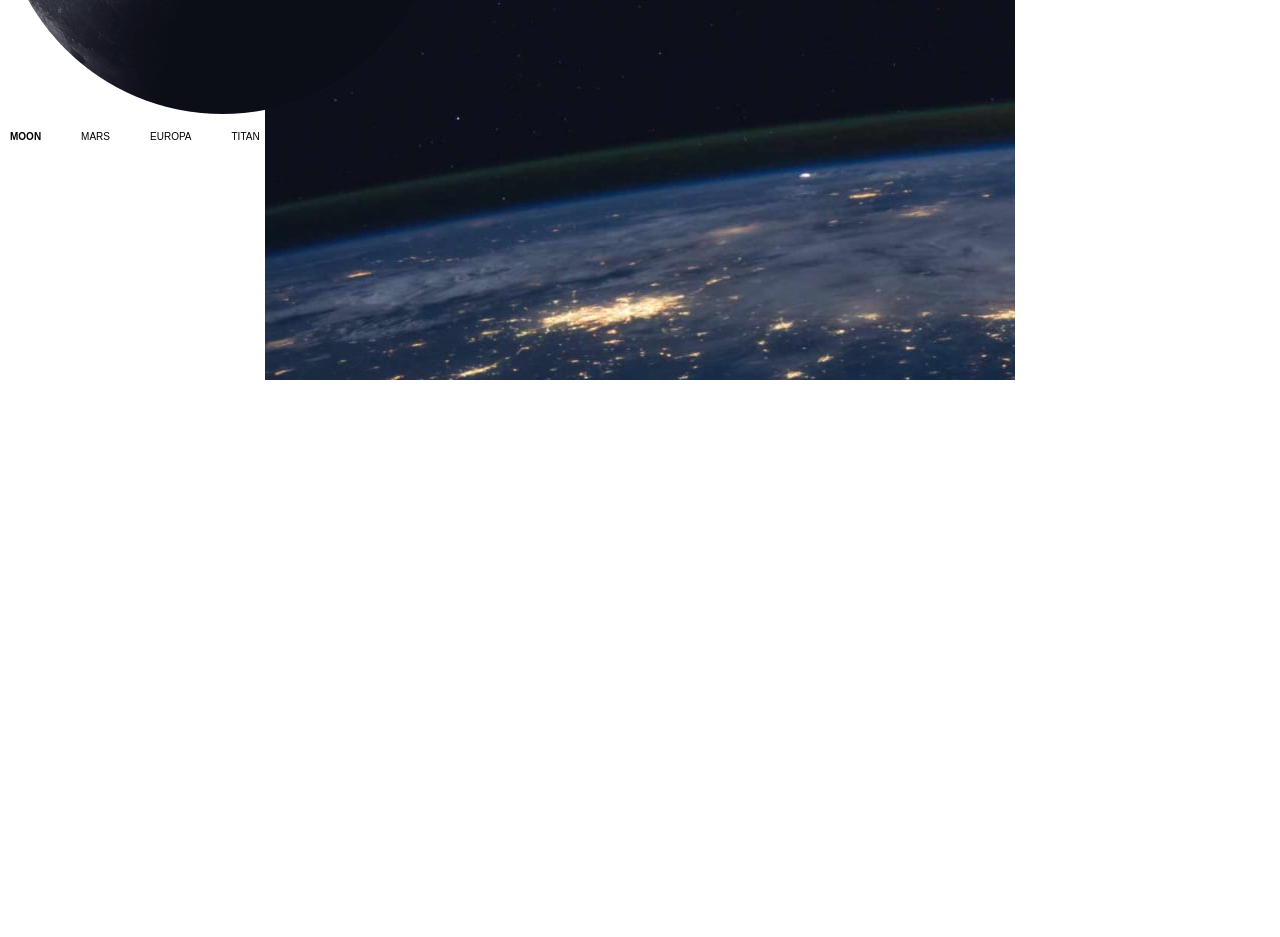
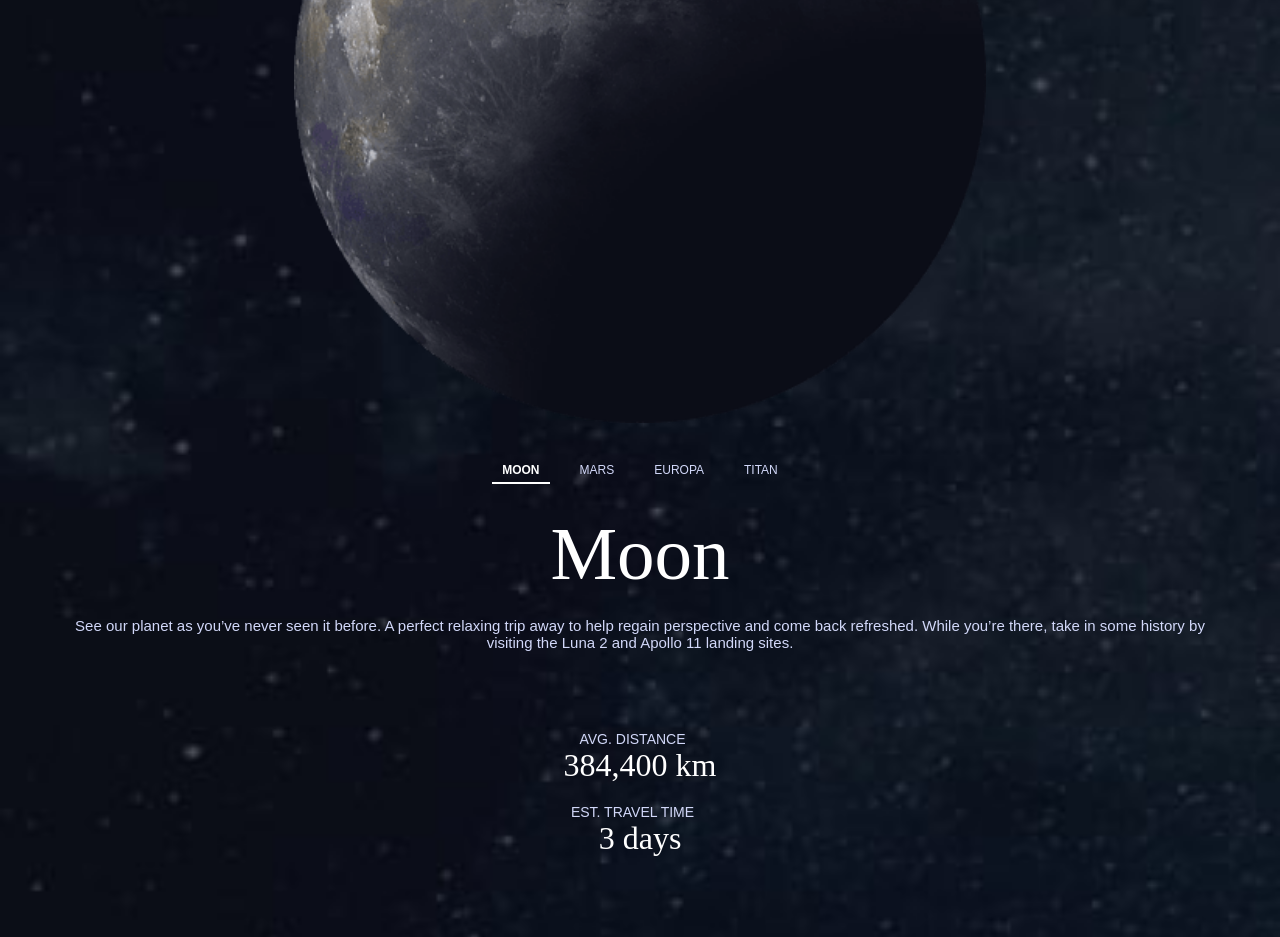
Before and after one commit to kaueOliveira/Space-Tourism, a React (Vite) app: page /destination in a window 1280 px wide. Shown: the part 420-1357 px from the top of the page. Before the commit the page ends 800 px from the top, so only its background shows below. Built offline with nearby package versions, Linux system fonts and the light colour scheme.

Commit message:
finalizing the Destination component and updating CSS styles

```diff
--- a/src/App.jsx
+++ b/src/App.jsx
@@ -1,4 +1,3 @@
-import NavBar from "./components/navBar/navBar"
 import Home from "./pages/Home/Home"
 import Destination from "./pages/Destination/Destination";
 
@@ -8,7 +7,6 @@ function App() {
 
   return (
     <Router>
-      <NavBar/>
       <Routes>
         <Route path="/" element={<Home/>}/>
         <Route path="/destination" element={<Destination/>}/>
--- a/src/components/navBar/NavBar.css
+++ b/src/components/navBar/NavBar.css
@@ -1,4 +1,3 @@
-/* Reseta o body pra não ter scroll ao abrir menu */
 body {
   margin: 0;
   font-family: Arial, sans-serif;
@@ -15,10 +14,10 @@ header {
   align-items: center;
 
   width: 90%;
-  margin: 1rem auto;
+  margin: auto;
+  padding-top: 2rem;
 }
 
-/* Botão do menu */
 .menu-btn {
   cursor: pointer;
 }
@@ -27,11 +26,10 @@ header {
   display: none;
 }
 
-/* Sidebar container */
 .sidebar {
   position: fixed;
   top: 0;
-  left: calc(100%); /* escondido inicialmente */
+  left: calc(100%);
 
   width: 25rem;
   height: 100%;
@@ -43,16 +41,15 @@ header {
 
   color: white;
 
-  transition: left 0.3s ease;
+  transition: left 0.5s ease;
   z-index: 1000;
 }
 
-/* Quando abrir */
+
 .sidebar.open {
   left: calc(100% - 29rem);
 }
 
-/* Lista do menu */
 .sidebar ul {
   list-style: none;
   padding: 0;
@@ -73,7 +70,11 @@ span {
   font-weight: bolder;
 }
 
-/* Botão de fechar */
+a {
+  color: white;
+  text-decoration: none;
+}
+
 .close-btn {
   padding: 5px;
   cursor: pointer;
--- a/src/index.css
+++ b/src/index.css
@@ -1,3 +1,3 @@
 body {
-    background: url('./assets/home/background-home-mobile.jpg') no-repeat center fixed;
+    /* background: url('./assets/home/background-home-mobile.jpg') no-repeat center fixed; */
 }
--- a/src/pages/Destination/Destination.jsx
+++ b/src/pages/Destination/Destination.jsx
@@ -1,6 +1,7 @@
 import { useState } from "react";
 import data from "../../data.json";
 import "./destination.css";
+import NavBar from "../../components/navBar/navBar";
 
 const Destination = () => {
   const [selectedIndex, setSelectedIndex] = useState(0);
@@ -18,6 +19,8 @@ const Destination = () => {
 
   return (
     <div id="destination">
+      <NavBar />
+      <section id="section-destination">
         <p>
           <span>01</span>PICK YOUR DESTINATION
         </p>
@@ -26,7 +29,7 @@ const Destination = () => {
           alt={currentDestination.name}
           className={fade ? "fade-in" : "fade-out"}
         />
-      <ul>
+        <ul id="ul-destination">
           {data.destinations.map((destination, index) => (
             <li
               key={destination.name}
@@ -37,6 +40,23 @@ const Destination = () => {
             </li>
           ))}
         </ul>
+        <div id="info-destination">
+          <h1 className={fade ? "fade-in" : "fade-out"}>
+            {currentDestination.name}
+          </h1>
+          <p className={fade ? "fade-in" : "fade-out"}>
+            {currentDestination.description}
+          </p>
+          <div id="distance" className={fade ? "fade-in" : "fade-out"}>
+            <span>AVG. DISTANCE</span>
+            <p>{currentDestination.distance}</p>
+          </div>
+          <div id="time-travel" className={fade ? "fade-in" : "fade-out"}>
+            <span>EST. TRAVEL TIME</span>
+            <p>{currentDestination.travel}</p>
+          </div>
+        </div>
+      </section>
     </div>
   );
 };
--- a/src/pages/Destination/destination.css
+++ b/src/pages/Destination/destination.css
@@ -1,32 +1,127 @@
-#destination ul {
+#destination  {
+  width: 100%;
+  height: 100%;
+  background: url('../../assets/destination/background-destination-mobile.jpg') no-repeat center fixed;
+  background-size: cover;
+}
+
+#section-destination {
+  width: 90%;
+  margin: 4rem auto 0rem;
+}
+
+#section-destination > img {
+  display: block;
+  margin: auto;
+  width: 60%;
+}
+
+#section-destination > p {
+  margin: 0rem auto 3rem;
+
+  font-size: 1.2rem;
+  font-weight: 200;
+  text-align: center;
+  letter-spacing: 5px;
+
+  color: white;
+}
+
+#section-destination span {
+  color: #484A53;
+  letter-spacing: normal;
+  margin-right: 1.5rem;
+}
+
+#ul-destination {
+  width: fit-content;
+  margin: 3rem auto 0rem;
+  padding: 0;
+
+  font-size: 1.2rem;
+  list-style: none;
+
   display: flex;
   gap: 20px;
-  list-style: none;
-  padding: 0;
+
+  color: #484A53;
 }
 
-#destination ul li {
+#ul-destination, #ul-destination > li {
+  padding: 5px 10px;
   cursor: pointer;
-  padding: 5px 10px;
+  transition: 0.3s;
+
   border-bottom: 2px solid transparent;
-  transition: 0.3s;
+  color: #D2D8F9;
 }
 
-#destination ul li:hover {
+#section-destination ul li:hover {
   border-bottom: 2px solid gray;
 }
 
-#destination ul li.active {
+#section-destination  li.active {
+  font-weight: bold;
+
   border-bottom: 2px solid white;
-  font-weight: bold;
+  color: white;
 }
 
-#destination > .fade-in {
+#section-destination .fade-in {
   transition: opacity 2s ease-in;
   opacity: 1;
 }
 
-#destination > .fade-out {
+#section-destination .fade-out {
   transition: opacity 01s ease-in-out;
   opacity: 0;
 }
+
+#info-destination > h1 {
+  margin-top: 2rem;
+  margin-bottom: 0rem;
+
+  font-family: serif;
+  font-size: 7.5rem;
+  font-weight: 200;
+  text-align: center;
+
+  color: white;
+}
+
+#info-destination > p {
+  margin-top: 2rem;
+  margin-bottom: 8rem;
+
+  font-size: 1.5rem;
+  text-align: center;
+
+  color: #D2D8F9;
+}
+
+#info-destination > div > span {
+  margin-top: 2rem;
+
+  font-size: 1.4rem;
+  font-weight: lighter;
+  text-align: center;
+
+  display: block;
+  color: #D2D8F9;
+}
+
+#info-destination > div > p {
+  margin-top: 0;
+  margin-bottom: 0rem;
+
+  font-size: 3.2rem;
+  font-family: serif;
+  font-weight: lighter;
+  text-align: center;
+
+  color: white;
+}
+
+#time-travel {
+  padding-bottom: 8rem;
+}
--- a/src/pages/Home/Home.jsx
+++ b/src/pages/Home/Home.jsx
@@ -1,16 +1,25 @@
 import "./home.css";
+import NavBar from "../../components/navBar/navBar";
 
 const Home = () => {
   return (
     <>
       <div className="home">
+        <NavBar />
+        <section id="section-home">
           <p>SO, YOU WANT TO TRAVEL TO</p>
           <h1>SPACE</h1>
-                <p>Let's face it; If you want to go to space, you might as well genuinely go to outer space and not hover kind of on the edge of it. Well sit back, and relax because we’ll give you a truly out of this world experience!</p>
+          <p>
+            Let's face it; If you want to go to space, you might as well genuinely
+            go to outer space and not hover kind of on the edge of it. Well sit
+            back, and relax because we’ll give you a truly out of this world
+            experience!
+          </p>
           <button>EXPLORE</button>
+        </section>
       </div>
     </>
   );
-}
+};
 
 export default Home;
--- a/src/pages/Home/home.css
+++ b/src/pages/Home/home.css
@@ -1,10 +1,16 @@
 .home {
-    width: 85%;
-    margin: 4rem auto 0rem;
-    border: 1px solid red;
+    width: 100%;
+    height: 100vh;
+    background: url(../../assets/home/background-home-mobile.jpg) no-repeat center fixed;
+    margin: auto;
 }
 
-.home > h1 {
+#section-home {
+    width: 90%;
+    margin: 4rem auto 0rem;
+}
+
+.home h1 {
     text-align: center;
     font-family: serif;
     font-size: 7.5rem;
@@ -14,13 +20,20 @@
     color: white;
 }
 
-.home > p {
+.home p {
     font-size: 1.6rem;
     text-align: center;
     color: #D2D8F9;
 }
 
-.home > button {
+.home p:nth-of-type(2) {
+    width: 95%;
+    max-width: 47rem;
+    margin: auto;
+    line-height: 2.2rem;
+}
+
+.home button {
     width: 25rem;
     height: 25rem;
     margin: 5rem auto;
@@ -36,7 +49,7 @@
     cursor: pointer;
 }
 
-.home > button:hover {
+.home button:hover {
     outline: 6rem solid rgba(255, 255, 255, 0.199);
     transition: all 0.8s;
 }
```
Lines whose indentation alone changed are shown as unchanged.
